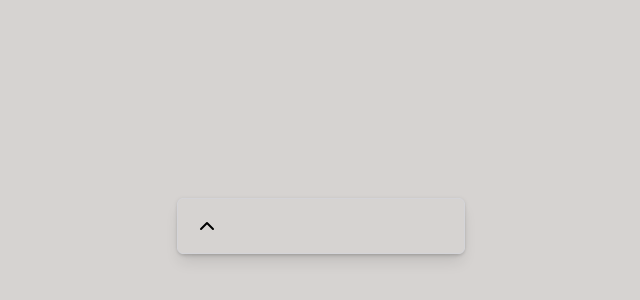
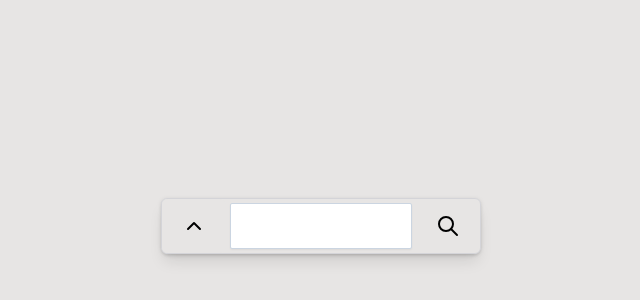
Before and after one commit to captainkapnap/icodethis_yt_video, a Next.js app: page / in a window 1280 px wide. Shown: the part 174-474 px from the top of the page, without its empty margins (319-959 px from the left). Built offline with nearby package versions, Linux system fonts and the light colour scheme.

Commit message:
working on it

```diff
--- a/src/pages/components/util.tsx
+++ b/src/pages/components/util.tsx
@@ -75,10 +75,10 @@ function ICodeThis() {
     // ================ RETURN ================
     return (
       <div id="toggleDarkDiv" className="dark">
-        <div id="bodyDiv" className="bg-stone-300 min-h-screen flex justify-center items-center">
+        <div id="bodyDiv" className="bg-stone-200 min-h-screen flex justify-center items-center">
 
-            <div className="w-72 h-14 bg-stone-300 border-zinc-300 border-[1px] rounded-md drop-shadow shadow-lg" id="container">
-                <div className='w-1/5 bg-stone-300 h-full rounded-md justify-center flex items-center text-black hover:text-blue-600' id='arrow'>
+            <div className="w-80 h-14 bg-stone-200 border-zinc-300 border-[1px] rounded-md drop-shadow shadow-lg flex" id="container">
+                <div className='w-1/5 bg-stone-200 h-full rounded-md justify-center flex items-center text-black hover:text-blue-600' id='arrow'>
                     {upShowing ? (
                         <button onClick={handleChevronClick}>
                             <IcT icons="chevronUp" />
@@ -89,11 +89,13 @@ function ICodeThis() {
                         </button>
                     )}
                 </div>
-                <div className='' id='inputBox'>
-
+                <div className='w-3/5 p-1' id='inputBox'>
+                        <input className='h-full w-full outline-none px-2 text-lg shadow-sm rounded-sm border-slate-300 border focus:border-blue-300 focus:border' type="search" />
                 </div>
-                <div className='' id='searchButton'>
-
+                <div className='w-1/5 flex justify-center items-center' id='searchButton'>
+                        <button className=''>
+                            <IcT icons="search" />
+                        </button>
                 </div>
             </div>
         </div>
```
